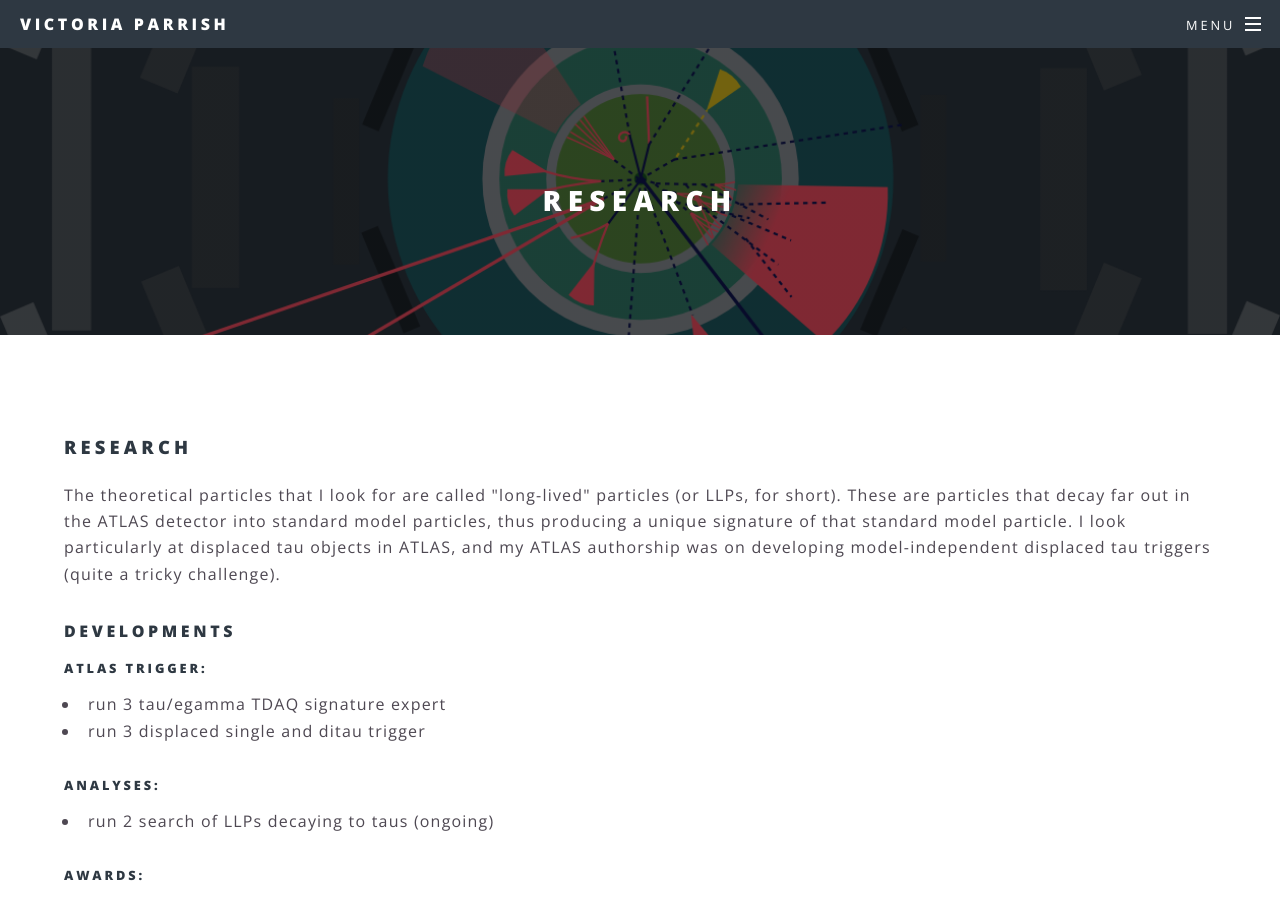
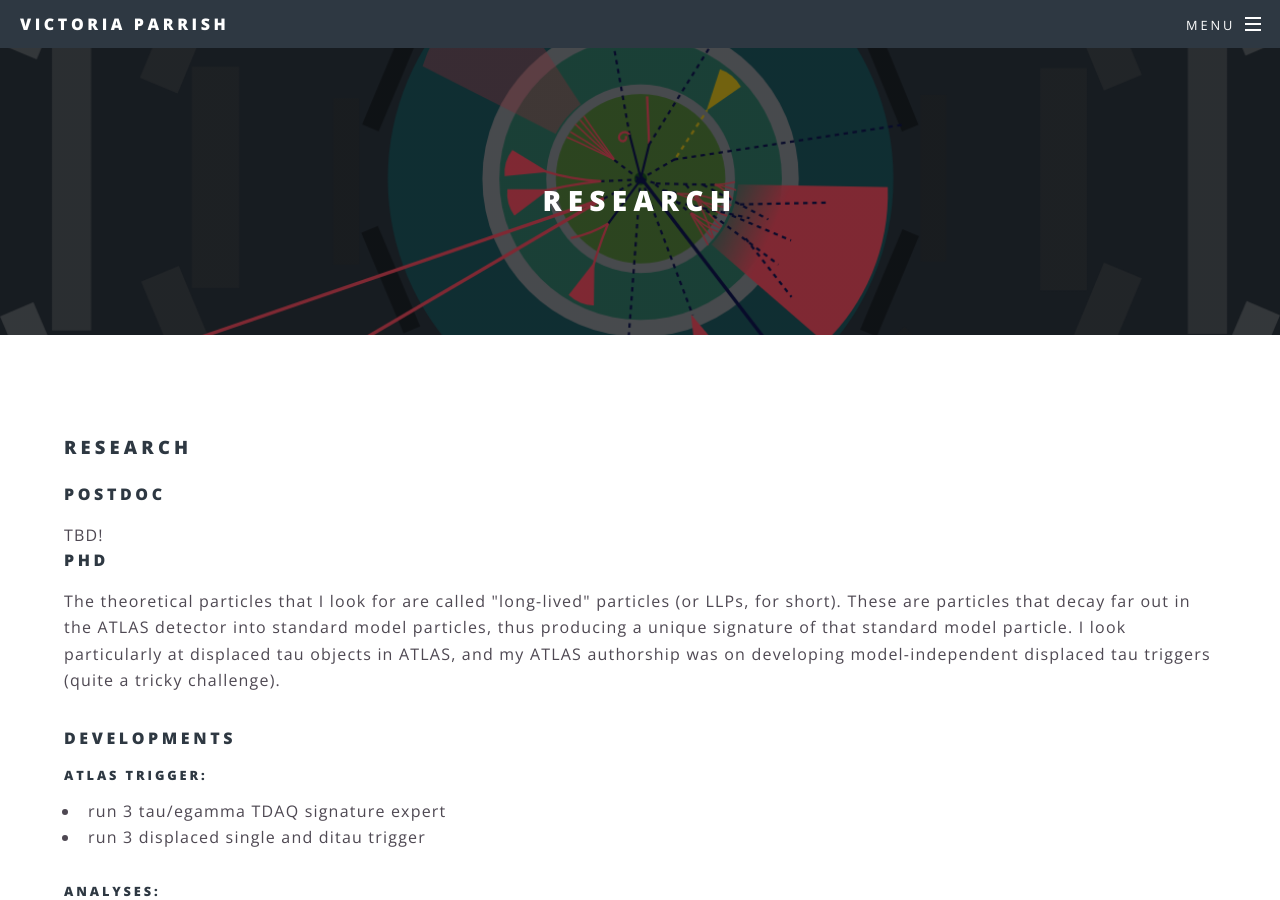
Before and after one commit to victoria-parrish/victoria-parrish.github.io, a Jekyll site: the page built from research.html, in a window 1280 px wide and 900 px high. Built offline with Jekyll 4.4.1, drawn with Linux system fonts in a browser that asks for light colours.

Commit message:
Postdoc update

```diff
--- a/education.html
+++ b/education.html
@@ -4,7 +4,7 @@ title: education
 ---
 
 <h4>University of Edinburgh</h4>
-	<p><span class="image left"><img src="images/edin.png" alt="" width="415.5" height="99.5"/><p>September 2019 - Present</p>
+	<p><span class="image left"><img src="images/edin.png" alt="" width="415.5" height="99.5"/><p>September 2019 - August 2023</p>
 	<p>PhD Physics</p>
 
 <h4>Mount Holyoke College</h4>
--- a/index.html
+++ b/index.html
@@ -14,7 +14,7 @@ layout: landing
 					<section id="one" class="wrapper style1 special">
 						<div class="inner">
 							<header class="major">
-								<h2>I'm Victoria, welcome!</h2>
+								<h2>I'm Dr. Victoria Parrish, welcome!</h2>
 								<p>she/her<br />
 								look around, and let me know<br />
 								if you want to get in touch.</p>
--- a/research.html
+++ b/research.html
@@ -4,7 +4,9 @@ title: research
 ---
 
 	<h3>research</h3>
-
+	<h4>postdoc</h4>
+	TBD!
+	<h4>phd</h4>
 	<p>The theoretical particles that I look for are called "long-lived" particles (or LLPs, for short).
 
 	These are particles that decay far out in the ATLAS detector into standard model particles, thus producing a unique signature of that standard model particle.
```
